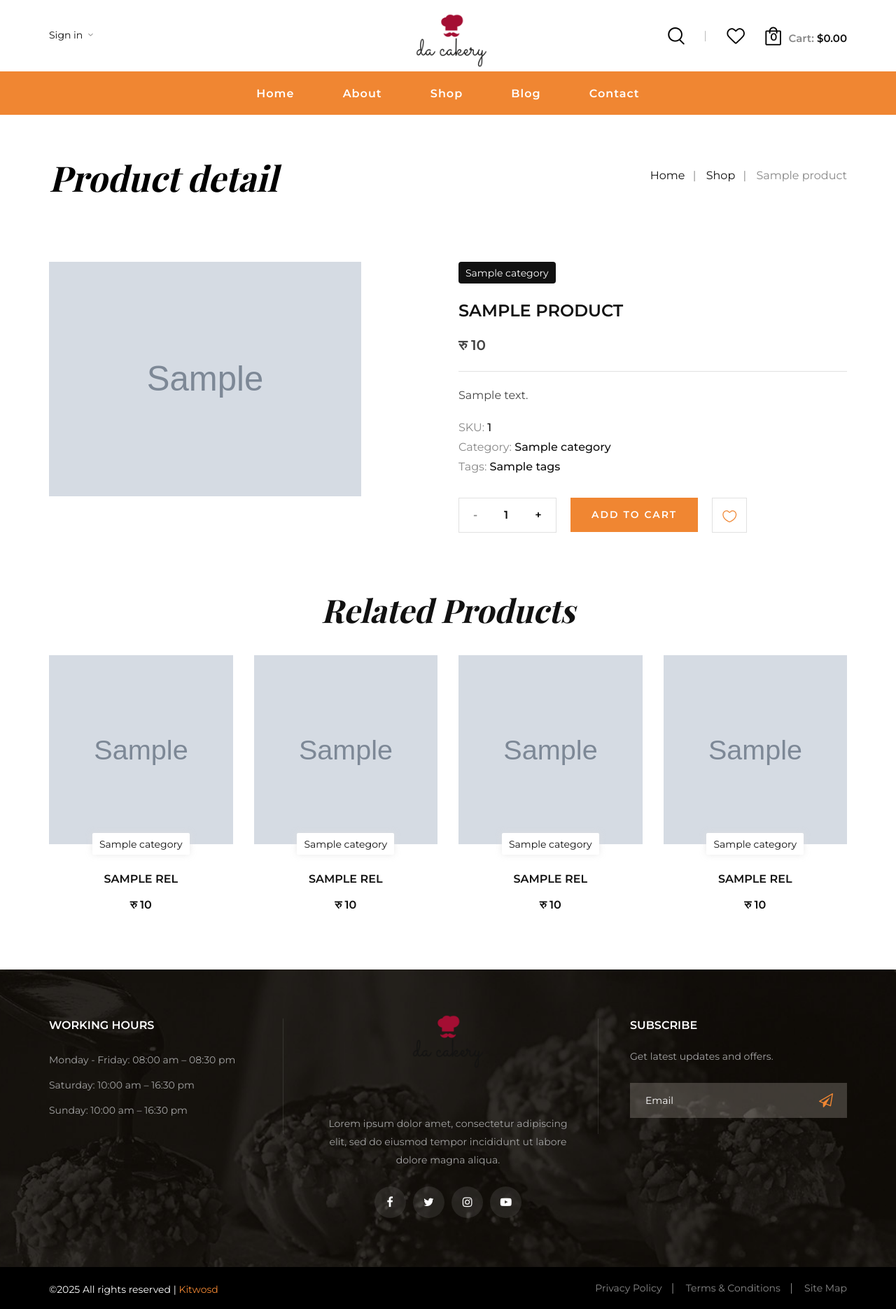
After one commit to sarojoffl/dacakery, a Django app: template templates/product_detail.html in a window 1280 px wide. The commit adds this page. Shown: the whole page at 70% size. Run offline with Django 5.2, Linux system fonts and the light colour scheme; the template is opened without the code that fills it: most values are stand-ins (such as "Sample title", 1, 10 or a date in 2020); grey boxes marked "Sample" are stand-in pictures; some libraries are stand-ins or nearby versions.

Commit message:
Add complete product listing and detail page functionality

```diff
--- a/core/models.py
+++ b/core/models.py
@@ -45,6 +45,8 @@ class Category(models.Model):
 class Product(models.Model):
     category = models.ForeignKey(Category, on_delete=models.CASCADE, related_name='products')
     name = models.CharField(max_length=255)
+    description = models.TextField()
+    tags = models.CharField(max_length=255, blank=True)
     price = models.DecimalField(max_digits=8, decimal_places=2)
     image = models.ImageField(upload_to='products/')
     slug = models.SlugField(unique=True, blank=True)
--- a/core/urls.py
+++ b/core/urls.py
@@ -5,4 +5,6 @@ urlpatterns = [
     path('', views.home, name='home'),
     path('about/', views.about, name='about'),
     path('contact/', views.contact, name='contact'),
+    path('shop/', views.shop, name='shop'),
+    path('shop/<slug:slug>/', views.product_detail, name='product_detail'),
 ]
--- a/templates/base.html
+++ b/templates/base.html
@@ -14,7 +14,7 @@
     <link href="https://fonts.googleapis.com/css2?family=Montserrat:wght@300;400;500;600;700;800;900&display=swap" rel="stylesheet">
 
     <!-- CSS Styles -->
-    <link rel="stylesheet" href="https://cdn.jsdelivr.net/npm/bootstrap@5.3.3/dist/css/bootstrap.min.css" integrity="sha384-..." crossorigin="anonymous">
+    <link rel="stylesheet" href="{% static 'css/bootstrap.min.css' %}">
     <link rel="stylesheet" href="{% static 'css/flaticon.css' %}">
     <link rel="stylesheet" href="{% static 'css/barfiller.css' %}">
     <link rel="stylesheet" href="{% static 'css/magnific-popup.css' %}">
@@ -95,21 +95,21 @@
                 <div class="col-lg-12">
                     <nav class="header__menu mobile-menu">
                         <ul>
-                            <li class="active"><a href="{% url 'home' %}">Home</a></li>
-                            <li><a href="{% url 'about' %}">About</a></li>
-                            <li><a href="./shop.html">Shop</a></li>
-                            <li><a href="#">Pages</a>
-                                <ul class="dropdown">
-                                    <li><a href="./shop-details.html">Shop Details</a></li>
-                                    <li><a href="./shoping-cart.html">Shoping Cart</a></li>
-                                    <li><a href="./checkout.html">Check Out</a></li>
-                                    <li><a href="./wisslist.html">Wisslist</a></li>
-                                    <li><a href="./Class.html">Class</a></li>
-                                    <li><a href="./blog-details.html">Blog Details</a></li>
-                                </ul>
+                            <li class="{% if request.resolver_match.url_name == 'home' %}active{% endif %}">
+                                <a href="{% url 'home' %}">Home</a>
                             </li>
-                            <li><a href="./blog.html">Blog</a></li>
-                            <li><a href="{% url 'contact' %}">Contact</a></li>
+                            <li class="{% if request.resolver_match.url_name == 'about' %}active{% endif %}">
+                                <a href="{% url 'about' %}">About</a>
+                            </li>
+                            <li class="{% if request.resolver_match.url_name == 'shop' or request.resolver_match.url_name == 'product_detail' %}active{% endif %}">
+                                <a href="{% url 'shop' %}">Shop</a>
+                            </li>
+                            <li class="{% if request.resolver_match.url_name == 'blog' %}active{% endif %}">
+                                <a href="./blog.html">Blog</a>
+                            </li>
+                            <li class="{% if request.resolver_match.url_name == 'contact' %}active{% endif %}">
+                                <a href="{% url 'contact' %}">Contact</a>
+                            </li>
                         </ul>
                     </nav>
                 </div>
@@ -197,7 +197,7 @@
 
     <!-- JS Plugins -->
     <script src="{% static 'js/jquery-3.3.1.min.js' %}"></script>
-    <script src="https://cdn.jsdelivr.net/npm/bootstrap@5.3.3/dist/js/bootstrap.bundle.min.js" integrity="sha384-..." crossorigin="anonymous"></script>
+    <script src="{% static 'js/bootstrap.min.js' %}"></script>
     <script src="{% static 'js/jquery.nice-select.min.js' %}"></script>
     <script src="{% static 'js/jquery.barfiller.js' %}"></script>
     <script src="{% static 'js/jquery.magnific-popup.min.js' %}"></script>
--- a/templates/contact.html
+++ b/templates/contact.html
@@ -47,9 +47,8 @@
                 <div class="contact__form">
                     {% if messages %}
                         {% for message in messages %}
-                            <div class="alert alert-{{ message.tags }} alert-dismissible fade show" role="alert">
+                            <div class="alert alert-{{ message.tags }}" role="alert">
                                 {{ message }}
-                                <button type="button" class="btn-close" data-bs-dismiss="alert" aria-label="Close"></button>
                             </div>
                         {% endfor %}
                     {% endif %}
--- /dev/null
+++ b/templates/product_detail.html
@@ -0,0 +1,100 @@
+{% extends 'base.html' %}
+{% block title %}Da Cakery - Product Detail{% endblock %}
+
+{% block content %}
+<!-- Breadcrumb Begin -->
+<div class="breadcrumb-option">
+    <div class="container">
+        <div class="row">
+            <div class="col-lg-6 col-md-6 col-sm-6">
+                <div class="breadcrumb__text">
+                    <h2>Product detail</h2>
+                </div>
+            </div>
+            <div class="col-lg-6 col-md-6 col-sm-6">
+                <div class="breadcrumb__links">
+                    <a href="{% url 'home' %}">Home</a>
+                    <a href="{% url 'shop' %}">Shop</a>
+                    <span>{{ product.name }}</span>
+                </div>
+            </div>
+        </div>
+    </div>
+</div>
+<!-- Breadcrumb End -->
+
+<!-- Shop Details Section Begin -->
+<section class="product-details spad">
+    <div class="container">
+        <div class="row">
+            <div class="col-lg-6">
+                <div class="product__details__img">
+                    <div class="product__details__big__img">
+                        <img class="big_img" src="{{ product.image.url }}" alt="{{ product.name }}">
+                    </div>
+                    <!-- Optional thumbnails if you have multiple images -->
+                </div>
+            </div>
+            <div class="col-lg-6">
+                <div class="product__details__text">
+                    <div class="product__label">{{ product.category.name }}</div>
+                    <h4>{{ product.name }}</h4>
+                    <h5>रु {{ product.price }}</h5>
+                    <p>{{ product.description }}</p>
+                    <ul>
+                        <li>SKU: <span>{{ product.id }}</span></li>
+                        <li>Category: <span>{{ product.category.name }}</span></li>
+                        <li>Tags: <span>{{ product.tags }}</span></li>
+                    </ul>
+                    <div class="product__details__option">
+                        <div class="quantity">
+                            <div class="pro-qty">
+                                <input type="text" value="1">
+                            </div>
+                        </div>
+                        <a href="#" class="primary-btn">Add to cart</a>
+                        <a href="#" class="heart__btn"><span class="icon_heart_alt"></span></a>
+                    </div>
+                </div>
+            </div>
+        </div>
+    </div>
+</section>
+<!-- Shop Details Section End -->
+
+<!-- Related Products Section Begin -->
+<section class="related-products spad">
+    <div class="container">
+        <div class="row">
+            <div class="col-lg-12 text-center">
+                <div class="section-title">
+                    <h2>Related Products</h2>
+                </div>
+            </div>
+        </div>
+        <div class="row">
+            <div class="related__products__slider owl-carousel">
+                {% for rel in related_products %}
+                <div class="col-lg-3">
+                    <div class="product__item">
+                        <div class="product__item__pic set-bg" data-setbg="{{ rel.image.url }}">
+                            <div class="product__label">
+                                <span>{{ rel.category.name }}</span>
+                            </div>
+                        </div>
+                        <div class="product__item__text">
+                            <h6><a href="{% url 'product_detail' slug=rel.slug %}">{{ rel.name }}</a></h6>
+                            <div class="product__item__price">रु {{ rel.price }}</div>
+                            <div class="cart_add">
+                                <a href="#">Add to cart</a>
+                            </div>
+                        </div>
+                    </div>
+                </div>
+                {% endfor %}
+            </div>
+        </div>
+    </div>
+</section>
+<!-- Related Products Section End -->
+{% endblock %}
```
Also changed, not shown: core/views.py (+43 -3 lines), templates/shop.html (added, +115 -0 lines), templates/wishlist.html (added, +25 -0 lines), core/migrations/0011_product_description.py (added), core/migrations/0012_product_tags.py (added).
